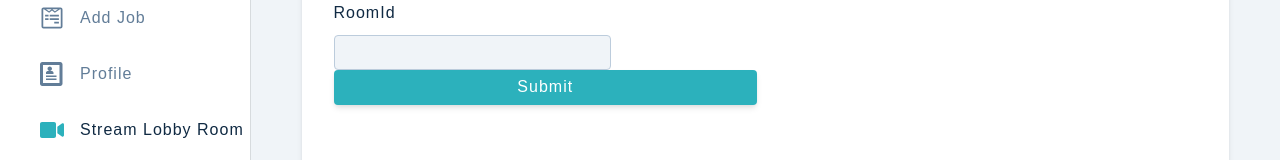
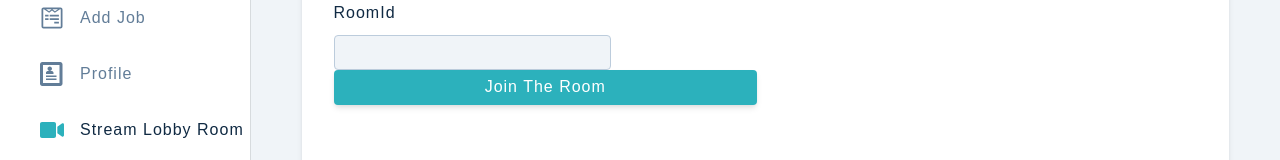
Before and after one commit to Patrickyyh/JobHere, a React (Create React App) app in the folder client/: page /lobby in a window 1280 px wide. Shown: the part 250-410 px from the top of the page. Built offline with nearby package versions, Linux system fonts and the light colour scheme; sample sign-in values are in the browser's storage; what agora-rtm-react would draw is missing.

Commit message:
stream fix the bug

```diff
--- a/client/src/App.js
+++ b/client/src/App.js
@@ -30,11 +30,12 @@ function App() {
               <Route path = "add-job" element  = {<AddJobs />}/>
               <Route path = "profile" element  = {<Profile />}/>
               <Route path = 'lobby'   element  = {<Lobby />}/>
-              <Route path = "/stream/:roomId"   element  = {<Stream /> } />
+
           </Route>
 
           <Route path = "/register" element  = { <Register/>} />
           <Route path = "/landing"  element  = { <Landing/>} />
+          <Route path = "/stream/:roomId"   element  = {<Stream /> } />
           <Route path = "*"         element  = { <Error/>} />
     </Routes>
 
--- a/client/src/pages/Stream.js
+++ b/client/src/pages/Stream.js
@@ -231,7 +231,7 @@ const Stream = () => {
 
     <div id = "control">
         <button id ="button-configure" onClick={reload}>
-         <a href = "/profile">
+         <a href = "/lobby">
            <div className = "control-container" id = "leave-btn" >
                 <img src ={phone} />
                </div>
--- a/client/src/pages/dashboard/Lobby.js
+++ b/client/src/pages/dashboard/Lobby.js
@@ -53,7 +53,7 @@ const Lobby = () => {
                   type='submit'
                   onClick={handleSubmit}
                >
-               submit
+               Join the room
                </button>
 
             </div>
```
